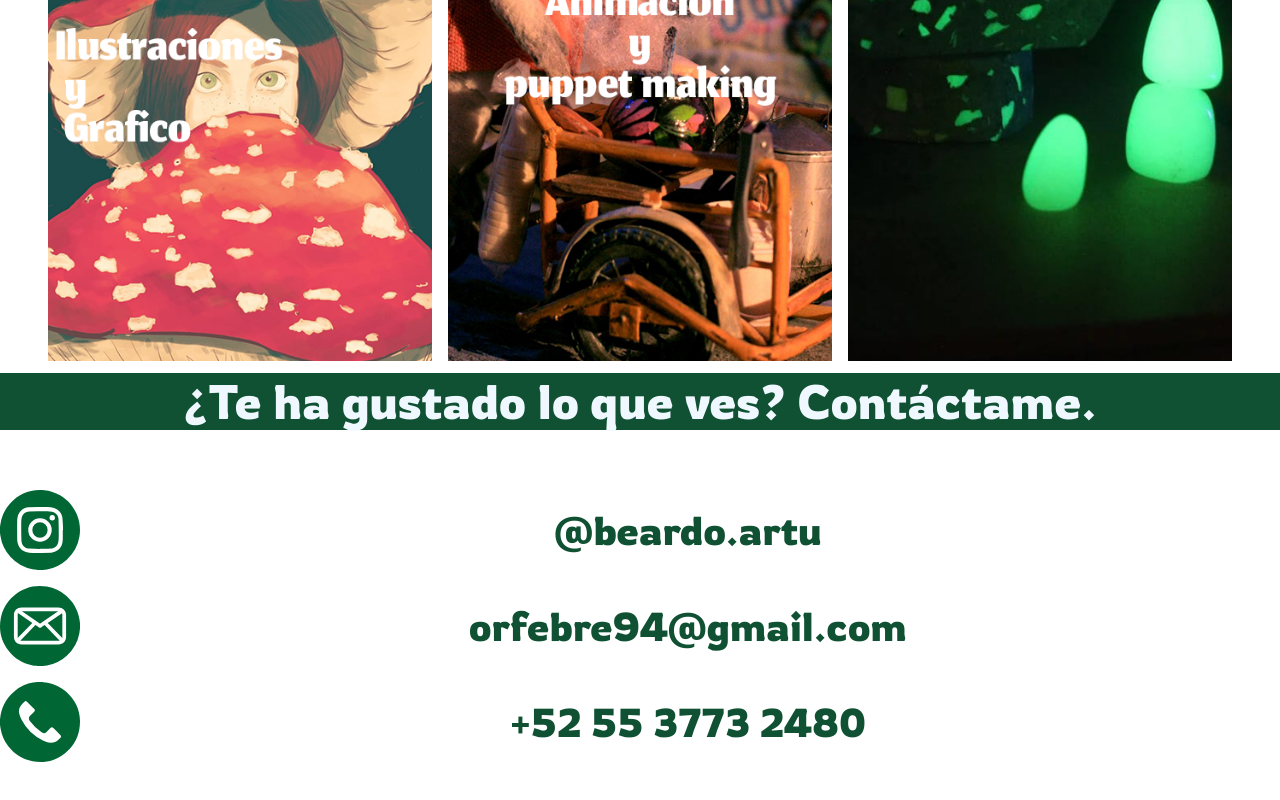
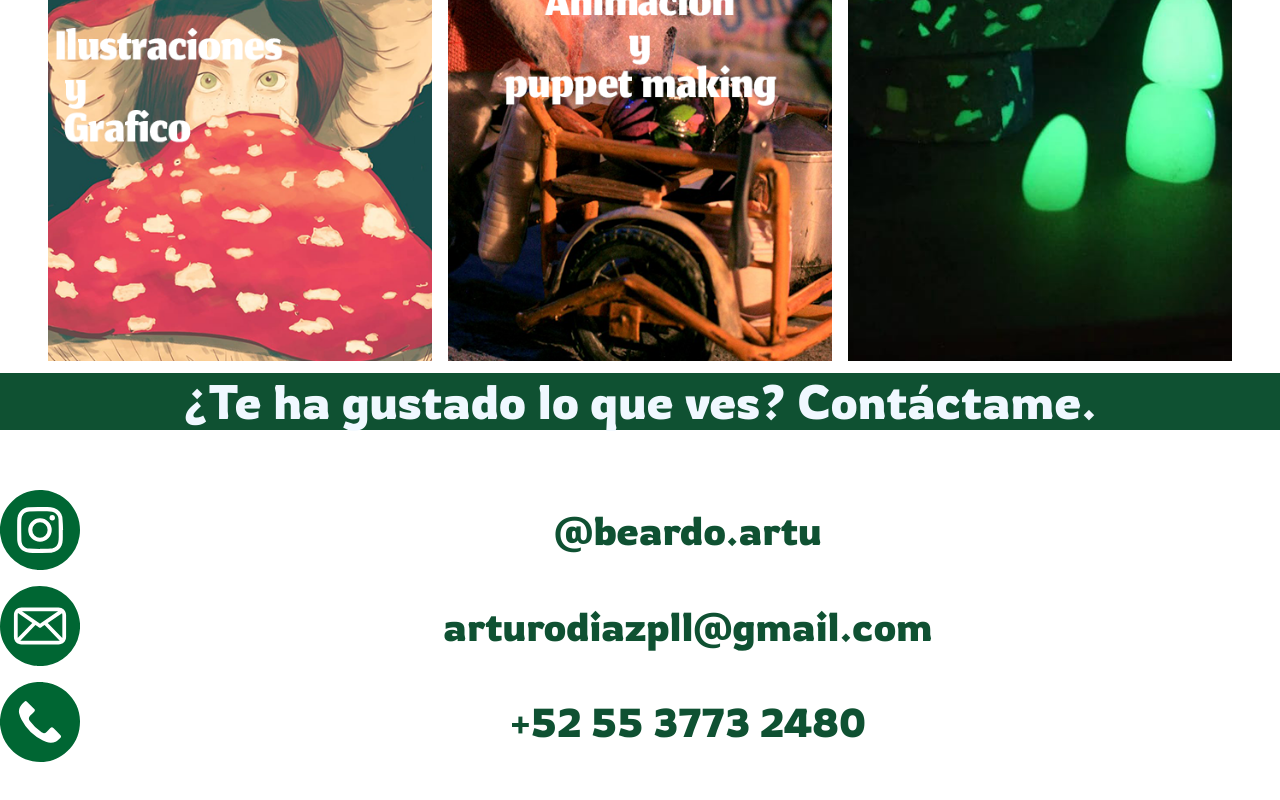
Before and after one commit to arthbeardo/portafolio-ArturoDiazPadilla2223068033, a plain HTML site: page index.html in a window 1280 px wide. Shown: the part 3931-4731 px from the top of the page. Drawn offline with nearby package versions, Linux system fonts and the light colour scheme.

Commit message:
Update index.html

```diff
--- a/index.html
+++ b/index.html
@@ -165,9 +165,9 @@ Siempre digo que todo tiene una solución.<br /><br />
       <img class="icoins" src="./src/instaico.svg" width="200" alt="Instagram">
      <h5 class="info-contact" > @beardo.artu</h5>
     </a>
-    <a href="mailto:orfebre94@gmail.com">
+    <a href="arturodiazpll@gmail.com">
       <img class="icorreo" src="./src/correoico.svg" width="200" alt="Correo Electrónico">
-    <h5 class="info-contact" > orfebre94@gmail.com</h5>
+    <h5 class="info-contact" > arturodiazpll@gmail.com</h5>
     </a>
     <a href="tel:+525537732480">
       <img class="icotel" src="./src/telico.svg" width="200" alt="Teléfono">
```
